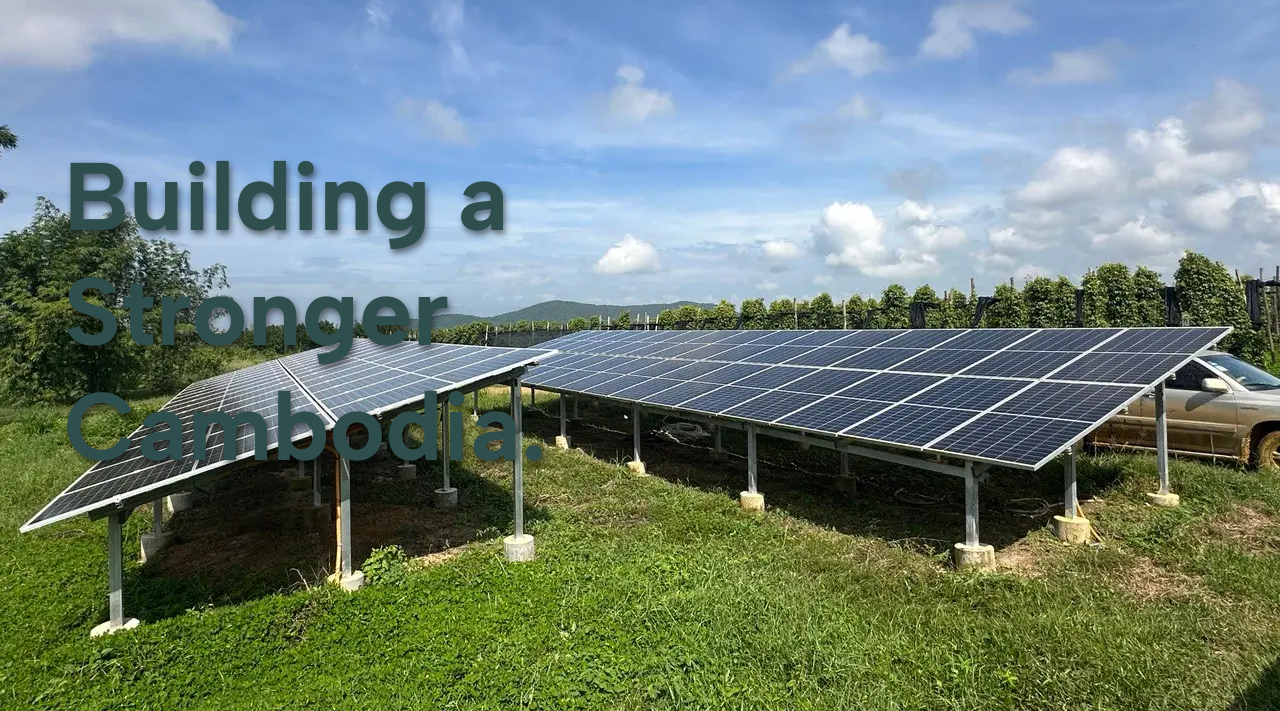
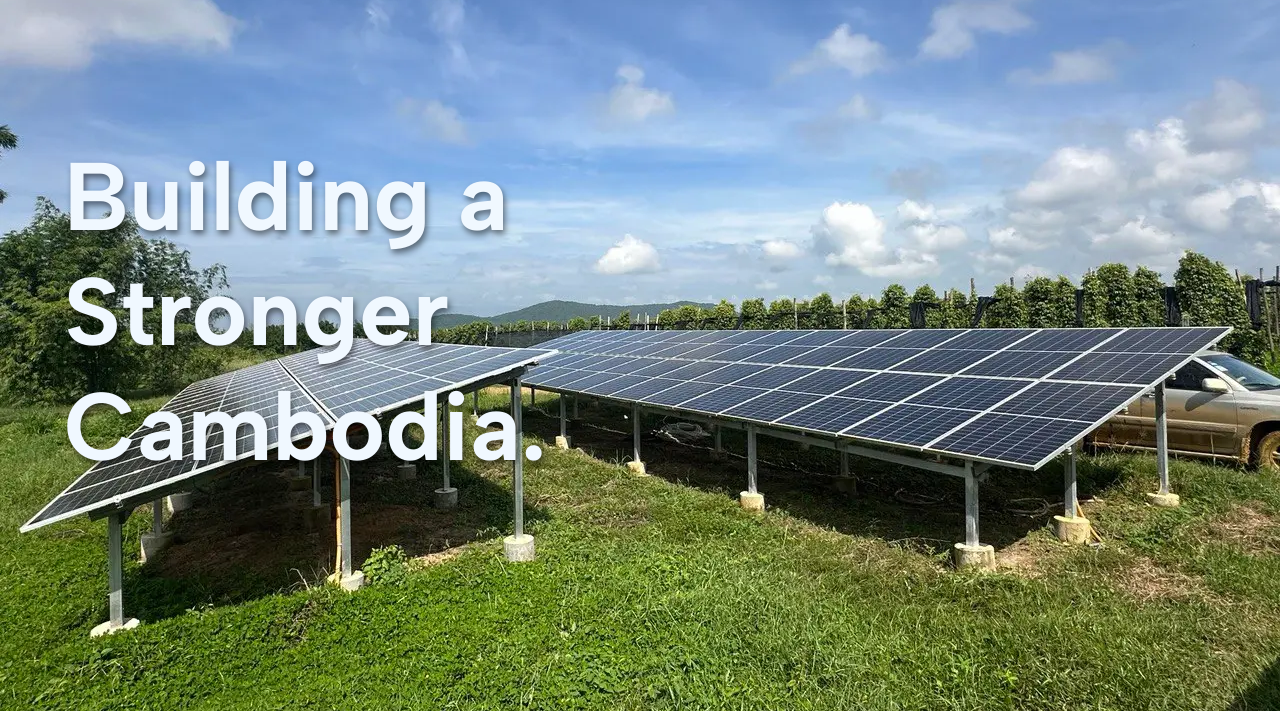
Before and after one commit to bertakang/kb_eng, a plain HTML site: page index.html in a window 1280 px wide. Shown: the part 89-800 px from the top of the page. Drawn offline with nearby package versions, Linux system fonts and the light colour scheme.

Commit message:
updated h1

```diff
--- a/css/main.css
+++ b/css/main.css
@@ -25,7 +25,7 @@ svg {
     z-index: 0;
 }
 
-a, h1, h2, h3 {
+a, h2, h3 {
     font-family: 'Albert Sans', sans-serif;
     color: darkslategray;
 }
```
